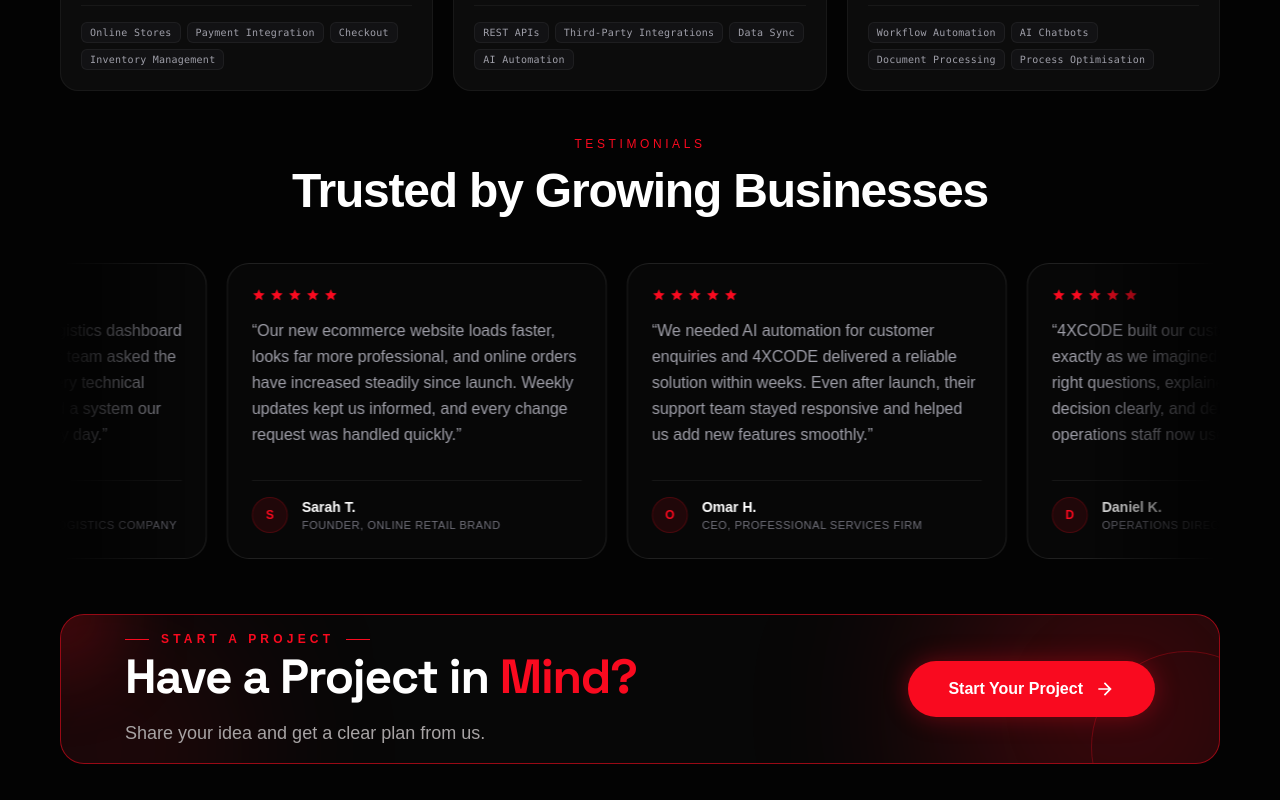
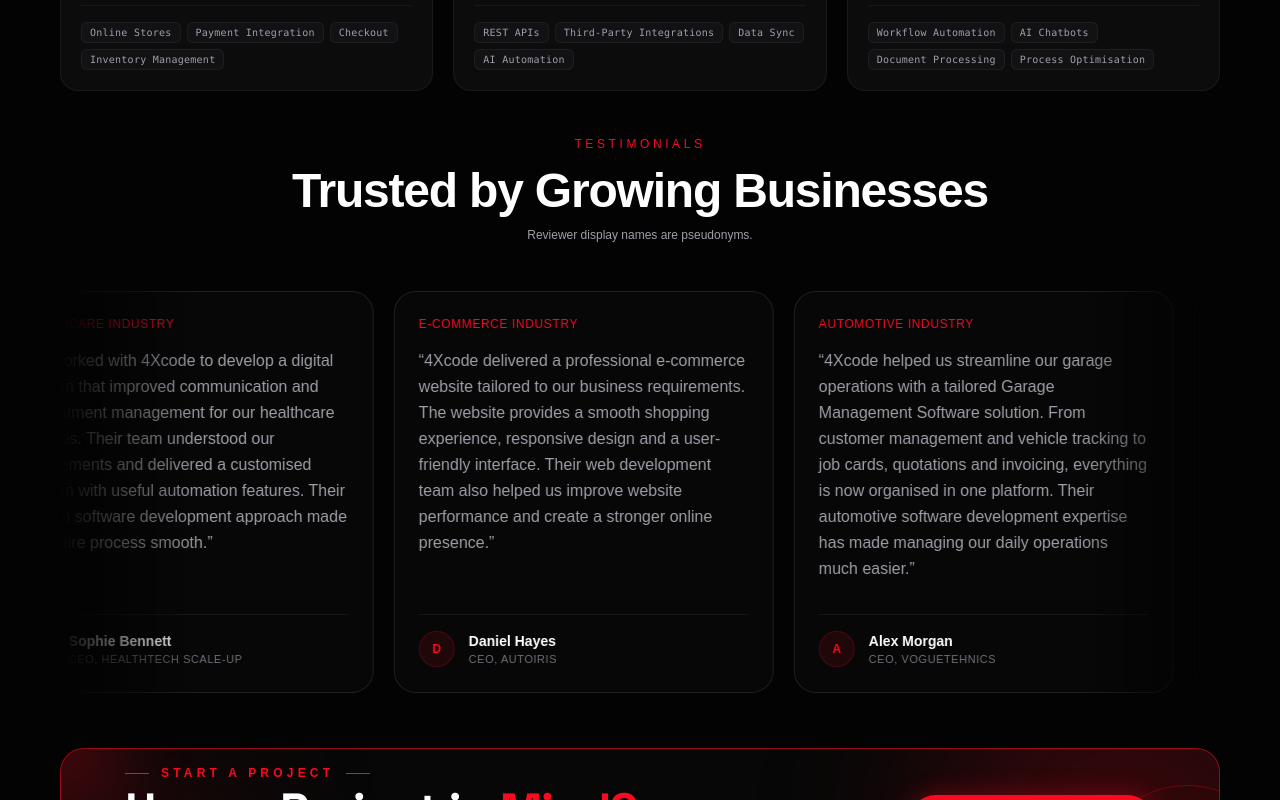
Before and after one commit to Sufyan-Ali1/4xcode, a Next.js app: page /service in a window 1280 px wide. Shown: the part 2220-3020 px from the top of the page. Built offline with nearby package versions, Linux system fonts and the light colour scheme; a web font is replaced by a local one.

Commit message:
Fix issues

```diff
--- a/app/service/[slug]/page.tsx
+++ b/app/service/[slug]/page.tsx
@@ -183,6 +183,7 @@ export default function ServiceDetailPage() {
           </div>
         </div>
 
+        {service.metrics.length > 0 && (
           <motion.div
             variants={containerVariants}
             initial="hidden"
@@ -199,6 +200,7 @@ export default function ServiceDetailPage() {
               />
             ))}
           </motion.div>
+        )}
 
         <div className="mt-8 pt-12">
           <Reveal>
@@ -240,7 +242,7 @@ export default function ServiceDetailPage() {
 
 />
       </div>
-        <AboutSection contained statsVariant="text" data={service.about_section_data1} />
+        <AboutSection contained statsVariant={currentSlug === "ai-automation" ? "metric" : "text"} data={service.about_section_data1} />
          <NarrativeSection contained data={service.NarrativeData} spaceGroteskClassName={spaceGrotesk.className} />
         <div className="mt-4 pt-12">
           <Reveal>
--- a/components/landing/TestimonialsSection.tsx
+++ b/components/landing/TestimonialsSection.tsx
@@ -6,7 +6,12 @@ import { Reveal } from "../../utils/AnimationReveal";
 import { TESTIMONIALS } from "../../data/index";
 import { type Testimonial } from "@/types";
 
-export default function TestimonialsSection({ testimonials = TESTIMONIALS, data = defaults.testimonialSection, contained = false }: { contained?: boolean; testimonials?: Testimonial[]; data?: { label: string; heading: string; highlight?: string; quoteOpen: string; quoteClose: string } }) {
+type IndustryTestimonial = Testimonial & { industry?: string };
+
+export default function TestimonialsSection({ testimonials = TESTIMONIALS, data = defaults.testimonialSection, contained = false }: { contained?: boolean; testimonials?: IndustryTestimonial[]; data?: { label: string; heading: string; highlight?: string; quoteOpen: string; quoteClose: string; authorNote?: string } }) {
+  // Preserve the homepage pace (six reviews per 35-second loop).
+  const secondsPerReview = 35 / 6;
+  const loopDuration = Math.max(testimonials.length, 1) * secondsPerReview;
   const STEP_W = 400;
   const GROUP_W = Math.max(testimonials.length, 1) * STEP_W;
 
@@ -47,6 +52,9 @@ export default function TestimonialsSection({ testimonials = TESTIMONIALS, data
               {data.heading}{data.highlight && <> <span className="bg-gradient-to-br from-[#ff8a8c] to-[#ef1f23] bg-clip-text text-transparent">{data.highlight}</span></>}
             </h2>
           </Reveal>
+          {data.authorNote && (
+            <p className="text-xs text-zinc-400">{data.authorNote}</p>
+          )}
         </div>
 
         {/* ✅ HORIZONTAL OVERFLOW BOX CONTAINER */}
@@ -58,7 +66,10 @@ export default function TestimonialsSection({ testimonials = TESTIMONIALS, data
           }}
         >
           {/* Added items-stretch to align card heights naturally */}
-          <div className="test-track flex w-max items-stretch will-change-transform animate-[t-marquee_35s_linear_infinite]">
+          <div
+            className="test-track flex w-max items-stretch will-change-transform animate-[t-marquee_35s_linear_infinite]"
+            style={{ animationDuration: `${loopDuration}s` }}
+          >
             {Array.from({ length: N_GROUPS }, (_, idx) => (
               <div
                 key={idx}
@@ -72,6 +83,11 @@ export default function TestimonialsSection({ testimonials = TESTIMONIALS, data
                   >
                     <div>
                       <div className="flex gap-1 mb-4">
+                        {item.industry && (
+                          <span className="text-xs font-medium uppercase tracking-wider text-[#f90a1f]">
+                            {item.industry}
+                          </span>
+                        )}
                         {Array.from({ length: item.stars }).map((_, starIdx) => (
                           <svg
                             key={starIdx}
--- a/components/products/GarageNeedsFeatures.tsx
+++ b/components/products/GarageNeedsFeatures.tsx
@@ -9,8 +9,11 @@ import MiscellaneousServicesOutlinedIcon from "@mui/icons-material/Miscellaneous
 import WidgetsOutlinedIcon from "@mui/icons-material/WidgetsOutlined";
 import EventNoteOutlinedIcon from "@mui/icons-material/EventNoteOutlined";
 import NotificationsActiveOutlinedIcon from "@mui/icons-material/NotificationsActiveOutlined";
+import FactCheckOutlinedIcon from "@mui/icons-material/FactCheckOutlined";
+import Inventory2OutlinedIcon from "@mui/icons-material/Inventory2Outlined";
+
 const iconClass = "!text-[28px] !text-[#e8141c]";
-const icons = { customer: DisplaySettingsOutlinedIcon, vehicle: LocalParkingOutlinedIcon, booking: EventAvailableOutlinedIcon, job: MiscellaneousServicesOutlinedIcon, quote: FormatQuoteIcon, staff: WidgetsOutlinedIcon, reminder: NotificationsActiveOutlinedIcon, report: EventNoteOutlinedIcon, inspection: VisibilityOutlinedIcon };
+const icons = { customer: DisplaySettingsOutlinedIcon, vehicle: LocalParkingOutlinedIcon, booking: EventAvailableOutlinedIcon, job: MiscellaneousServicesOutlinedIcon, quote: FormatQuoteIcon, staff: WidgetsOutlinedIcon, reminder: NotificationsActiveOutlinedIcon, report: EventNoteOutlinedIcon, inspection: VisibilityOutlinedIcon, mot: FactCheckOutlinedIcon, inventory: Inventory2OutlinedIcon };
 const GarageNeedsFeatures = ({ data = garage.features }: { data?: typeof garage.features }) => {
   return (
     <section className="w-full bg-black py-12 md:py-16">
--- a/components/products/ProductsMain.jsx
+++ b/components/products/ProductsMain.jsx
@@ -1,6 +1,7 @@
 import { Reveal } from "@/utils/AnimationReveal";
 import Link from "next/link";
 import Image from "next/image";
+import garageManagementBanner from "@/public/assets/garage-management-banner.webp";
 
 
 
@@ -48,33 +49,33 @@ function ProductCard({ product, actionLabel }) {
     <Link
       href={product.href}
       aria-label={product.title}
-      className="group relative isolate flex min-h-[280px] w-full flex-col overflow-hidden rounded-[24px] border border-white/[0.07] bg-[#101010] p-7 outline-none transition-all duration-200 hover:border-red-500/30 hover:shadow-[0_15px_50px_rgba(239,31,35,0.10)] focus-visible:ring-2 focus-visible:ring-red-500 focus-visible:ring-offset-4 focus-visible:ring-offset-black sm:min-h-[300px] sm:p-8 lg:min-h-[280px]"
+      className="group relative isolate block w-full overflow-hidden rounded-[24px] border border-white/[0.07] bg-[#101010] outline-none transition-all duration-200 hover:border-red-500/30 hover:shadow-[0_15px_50px_rgba(239,31,35,0.10)] focus-visible:ring-2 focus-visible:ring-red-500 focus-visible:ring-offset-4 focus-visible:ring-offset-black"
     >
       <Image
-        src={product.image}
-        alt={product.imageAlt}
-        fill
+        src={product.image === "/assets/garage-management-banner.webp" ? garageManagementBanner : product.image}
+        alt={product.imageAlt || product.title}
+        width={garageManagementBanner.width}
+        height={garageManagementBanner.height}
         sizes="(max-width: 767px) 100vw, (max-width: 1279px) 50vw, 640px"
-        className="absolute inset-0 -z-20 object-cover transition-transform duration-200 ease-out group-hover:scale-105"
+        className="block h-auto w-full"
       />
-      <div className="absolute inset-0 -z-10 bg-black/20 transition-colors duration-200 group-hover:bg-black/55" />
+      <div aria-hidden="true" className="pointer-events-none absolute inset-0 bg-gradient-to-t from-black/95 via-black/60 to-black/10" />
+      <div className="absolute inset-0 flex flex-col items-start justify-end p-4 lg:p-6">
+        <div className="hidden lg:block">
+          <ProductIcon type={product.icon} />
+        </div>
 
-      <div className="absolute inset-0 -z-10 bg-gradient-to-b from-black/30 via-black/30 to-black/75" />
-      <div className="pointer-events-none absolute -left-16 -top-20 -z-10 size-56 rounded-full bg-red-600/[0.06] blur-[70px] transition-opacity duration-200 group-hover:opacity-100" />
-      <div className="flex flex-1 flex-col items-start">
-        <ProductIcon type={product.icon} />
-
-        <div className="mt-6 max-w-[420px]">
-          <h3 className="text-xl font-semibold tracking-tight text-white transition-colors duration-200 group-hover:text-red-400 sm:text-[21px]">
+        <div className="max-w-[420px] lg:mt-3">
+          <h3 className="text-lg font-semibold leading-tight tracking-tight text-white transition-colors duration-200 group-hover:text-red-400 lg:text-[21px]">
             {product.title}
           </h3>
 
-          <p className="mt-2.5 max-w-[380px] text-sm leading-[1.65] text-neutral-400 transition-colors duration-200 group-hover:text-neutral-300 sm:text-[15px]">
+          <p className="mt-2 max-w-[380px] text-xs leading-relaxed text-neutral-200 transition-colors duration-200 group-hover:text-white lg:text-sm">
             {product.description}
           </p>
         </div>
 
-        <div className="mt-auto flex items-center gap-2 pt-5 text-sm font-medium text-white/0 transition-all duration-200 group-hover:translate-x-1 group-hover:text-red-400">
+        <div className="flex items-center gap-2 pt-2 text-xs font-medium text-white transition-colors duration-200 group-hover:text-red-400 lg:pt-3 lg:text-sm">
           {actionLabel}
           <svg
             viewBox="0 0 24 24"
--- a/data/ServiceMainPage.json
+++ b/data/ServiceMainPage.json
@@ -430,35 +430,40 @@
   "testimonialSection": {
     "label": "Testimonials",
     "heading": "Trusted by Growing Businesses",
+    "authorNote": "Reviewer display names are pseudonyms.",
     "quoteOpen": "“",
     "quoteClose": "”"
   },
   "testimonials": [
     {
+      "id": 0,
+      "stars": 0,
+      "industry": "Automotive Industry",
+      "quote": "4Xcode helped us streamline our garage operations with a tailored Garage Management Software solution. From customer management and vehicle tracking to job cards, quotations and invoicing, everything is now organised in one platform. Their automotive software development expertise has made managing our daily operations much easier.",
+      "author": "Alex Morgan",
+      "title": "CEO, VogueTehnics",
+      "initial": "A"
+    },
+    {
       "id": 1,
-      "stars": 5,
-      "quote": "4XCODE built our custom logistics dashboard exactly as we imagined. Their team asked the right questions, explained every technical decision clearly, and delivered a system our operations staff now use every day.",
-      "author": "Daniel K.",
-      "title": "Operations Director, Logistics Company",
-      "initial": "D"
+      "stars": 0,
+      "industry": "Healthcare Industry",
+      "quote": "We worked with 4Xcode to develop a digital solution that improved communication and appointment management for our healthcare services. Their team understood our requirements and delivered a customised solution with useful automation features. Their custom software development approach made the entire process smooth.",
+      "author": "Sophie Bennett",
+      "title": "CEO, HealthTech Scale-up",
+      "initial": "S"
     },
     {
       "id": 2,
-      "stars": 5,
-      "quote": "Our new ecommerce website loads faster, looks far more professional, and online orders have increased steadily since launch. Weekly updates kept us informed, and every change request was handled quickly.",
-      "author": "Sarah T.",
-      "title": "Founder, Online Retail Brand",
-      "initial": "S"
-    },
-    {
-      "id": 3,
-      "stars": 5,
-      "quote": "We needed AI automation for customer enquiries and 4XCODE delivered a reliable solution within weeks. Even after launch, their support team stayed responsive and helped us add new features smoothly.",
-      "author": "Omar H.",
-      "title": "CEO, Professional Services Firm",
-      "initial": "O"
+      "stars": 0,
+      "industry": "E-commerce Industry",
+      "quote": "4Xcode delivered a professional e-commerce website tailored to our business requirements. The website provides a smooth shopping experience, responsive design and a user-friendly interface. Their web development team also helped us improve website performance and create a stronger online presence.",
+      "author": "Daniel Hayes",
+      "title": "CEO, AutoIris",
+      "initial": "D"
     }
   ],
+
   "cta": {
     "label": "Start a Project",
     "heading": "Have a Project in",
--- a/data/home.json
+++ b/data/home.json
@@ -26,20 +26,20 @@
     ],
     "stats": [
       {
-        "value": "132+",
-        "label": "Products Shipped"
+        "value": "6+",
+        "label": "Years of Experience"
       },
       {
-        "value": "30M",
-        "label": "Users Reached"
+        "value": "230+",
+        "label": "Projects Delivered"
       },
       {
-        "value": "99.99%",
-        "label": "Production Uptime"
+        "value": "150+",
+        "label": "Happy Clients"
       },
       {
-        "value": "9 Years",
-        "label": "Average Team Experience"
+        "value": "10+",
+        "label": "Technology Experts"
       }
     ],
     "image": "/assets/aboutSection.webp",
@@ -51,37 +51,60 @@
   "testimonials": [
     {
       "id": 0,
-      "stars": 5,
-      "quote": "4xCode delivered our SaaS MVP in 6 weeks — clean architecture, great UX, and zero hand-holding needed. They've become our go-to engineering partner.",
-      "author": "James T.",
-      "title": "Founder, FinTech Startup",
+      "stars": 0,
+      "industry": "Automotive Industry",
+      "quote": "4Xcode helped us streamline our garage operations with a tailored Garage Management Software solution. From customer management and vehicle tracking to job cards, quotations and invoicing, everything is now organised in one platform. Their automotive software development expertise has made managing our daily operations much easier.",
+      "author": "Priya N.",
+      "title": "CEO, VogueTehnics",
+      "initial": "P"
+    },
+    {
+      "id": 1,
+      "stars": 0,
+      "industry": "Healthcare Industry",
+      "quote": "We worked with 4Xcode to develop a digital solution that improved communication and appointment management for our healthcare services. Their team understood our requirements and delivered a customised solution with useful automation features. Their custom software development approach made the entire process smooth.",
+      "author": "Priya N.",
+      "title": "CEO, HealthTech Scale-up",
+      "initial": "P"
+    },
+    {
+      "id": 2,
+      "stars": 0,
+      "industry": "E-commerce Industry",
+      "quote": "4Xcode delivered a professional e-commerce website tailored to our business requirements. The website provides a smooth shopping experience, responsive design and a user-friendly interface. Their web development team also helped us improve website performance and create a stronger online presence.",
+      "author": "Denn.",
+      "title": "CEO, AutoIris",
+      "initial": "D"
+    },
+    {
+      "id": 3,
+      "stars": 0,
+      "industry": "Logistics Industry",
+      "quote": "We needed a reliable digital platform to manage our transportation operations. 4Xcode helped us develop a customised solution with booking management, operational tracking and business automation. Their technical expertise and understanding of business processes made them a valuable development partner.",
+      "author": "James W.",
+      "title": "Transport Business Manager | United Kingdom",
       "initial": "J"
     },
     {
-      "id": 1,
-      "stars": 5,
-      "quote": "The AI pipeline they built cut our data processing time by 80%. Senior engineers, clear communication, and they actually hit the deadline.",
-      "author": "Aisha M.",
-      "title": "CTO, E-commerce Platform",
-      "initial": "A"
+      "id": 4,
+      "stars": 0,
+      "industry": "Real Estate Industry",
+      "quote": "4Xcode helped us establish a stronger digital presence with a modern, responsive website designed around our business needs. Their team focused on user experience, website functionality and lead generation. We appreciated their communication and practical approach to web development.",
+      "author": "Sarah M.",
+      "title": "Property Consultant | United Kingdom",
+      "initial": "S"
     },
     {
-      "id": 2,
-      "stars": 5,
-      "quote": "We replaced three freelancers with 4xCode and never looked back. The quality of code, the speed, and the product thinking are all outstanding.",
-      "author": "Liam R.",
-      "title": "Product Lead, B2B SaaS",
-      "initial": "L"
-    },
-    {
-      "id": 3,
-      "stars": 5,
-      "quote": "From discovery to launch in under [X] months. The team understood our [domain] quickly and shipped a product our users actually love.",
-      "author": "Priya N.",
-      "title": "CEO, HealthTech Scale-up",
-      "initial": "P"
+      "id": 5,
+      "stars": 0,
+      "industry": "Professional Services",
+      "quote": "Working with 4Xcode helped us identify opportunities to automate repetitive business tasks. They developed a customised solution that improved workflow management and reduced manual processes. Their ability to understand business requirements and turn them into practical software solutions was impressive.",
+      "author": "Daniel R.",
+      "title": "Business Automation & CRM",
+      "initial": "D"
     }
   ],
+
   "hero": {
     "eyebrow": [
       "Custom Software",
@@ -166,7 +189,7 @@
         "icon": "globe",
         "left": "13.65%",
         "top": "65.13%",
-        "detail": "99.9%"
+        "detail": ""
       },
       {
         "label": "Data Synthesis",
@@ -315,6 +338,7 @@
   },
   "testimonialSection": {
     "label": "Testimonials",
+    "authorNote": "Some reviewer display names are pseudonyms.",
     "heading": "Trusted by Growing Teams",
     "quoteOpen": "\"",
     "quoteClose": "\""
--- a/data/services/ai-automation.json
+++ b/data/services/ai-automation.json
@@ -22,24 +22,7 @@
     "related": "EXPLORE MORE",
     "faq": ""
   },
-  "metrics": [
-    {
-      "value": "[XX+]",
-      "label": "Automation Projects Delivered"
-    },
-    {
-      "value": "[XX%]",
-      "label": "Average Manual Time Saved"
-    },
-    {
-      "value": "[XX+]",
-      "label": "Platforms Integrated"
-    },
-    {
-      "value": "[XX+]",
-      "label": "Countries Served"
-    }
-  ],
+  "metrics": [],
   "tags_section_heading": "Why Teams Choose 4XCODE",
   "tags": [
     {
@@ -105,20 +88,20 @@
     ],
     "stats": [
       {
-        "value": "[XX+]",
+        "value": "6+",
         "label": "Years of Experience"
       },
       {
-        "value": "[XX+]",
-        "label": "Projects Completed"
+        "value": "230+",
+        "label": "Projects Delivered"
       },
       {
-        "value": "[XX+]",
-        "label": "Skilled Engineers"
+        "value": "150+",
+        "label": "Happy Clients"
       },
       {
-        "value": "[XX%]",
-        "label": "Client Retention Rate"
+        "value": "10+",
+        "label": "Technology Experts"
       }
     ],
     "image": "/assets/aboutSection.webp",
```
Also changed, not shown: components/products/BookCallForm.tsx (+18 -10 lines), data/GarageManagementPage.json (+50 -14 lines), public/assets/garage-management-banner.webp. Lines whose indentation alone changed are shown as unchanged.
